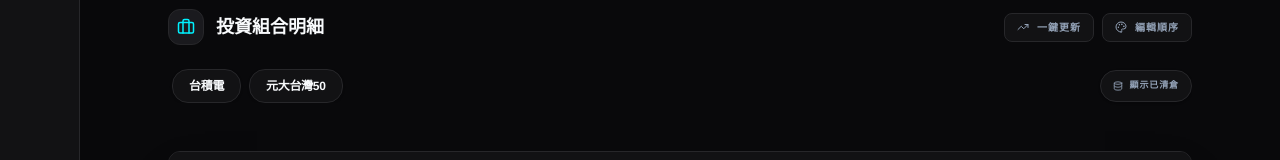
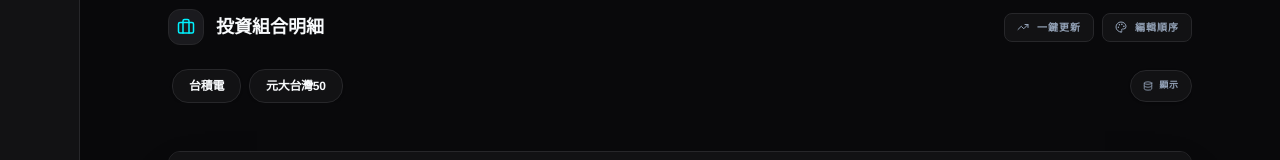
Before and after one commit to qazs792589-lang/Z-Money-, a React (Vite) app: page / in a window 1280 px wide. Shown: the part 610-770 px from the top of the page. Built offline with nearby package versions, Linux system fonts and the light colour scheme; no server answers.

Commit message:
fix: shorten cleared holdings toggle button text to 收起/顯示

```diff
--- a/src/components/TickerPillList.tsx
+++ b/src/components/TickerPillList.tsx
@@ -159,7 +159,7 @@ export const TickerPillList: React.FC<TickerPillListProps> = ({
           className="px-3 py-2 rounded-2xl text-[9px] font-black uppercase tracking-widest border border-[var(--border)] bg-[var(--bg-secondary)] text-[var(--text-dim)] hover:text-[var(--accent)] hover:border-[var(--accent)] transition-all flex items-center gap-1.5 shrink-0 cursor-pointer shadow-sm active:scale-95"
         >
           <Database size={10} />
-          {showZero ? "收起已清倉" : "顯示已清倉"}
+          {showZero ? "收起" : "顯示"}
         </button>
       )}
     </div>
```
